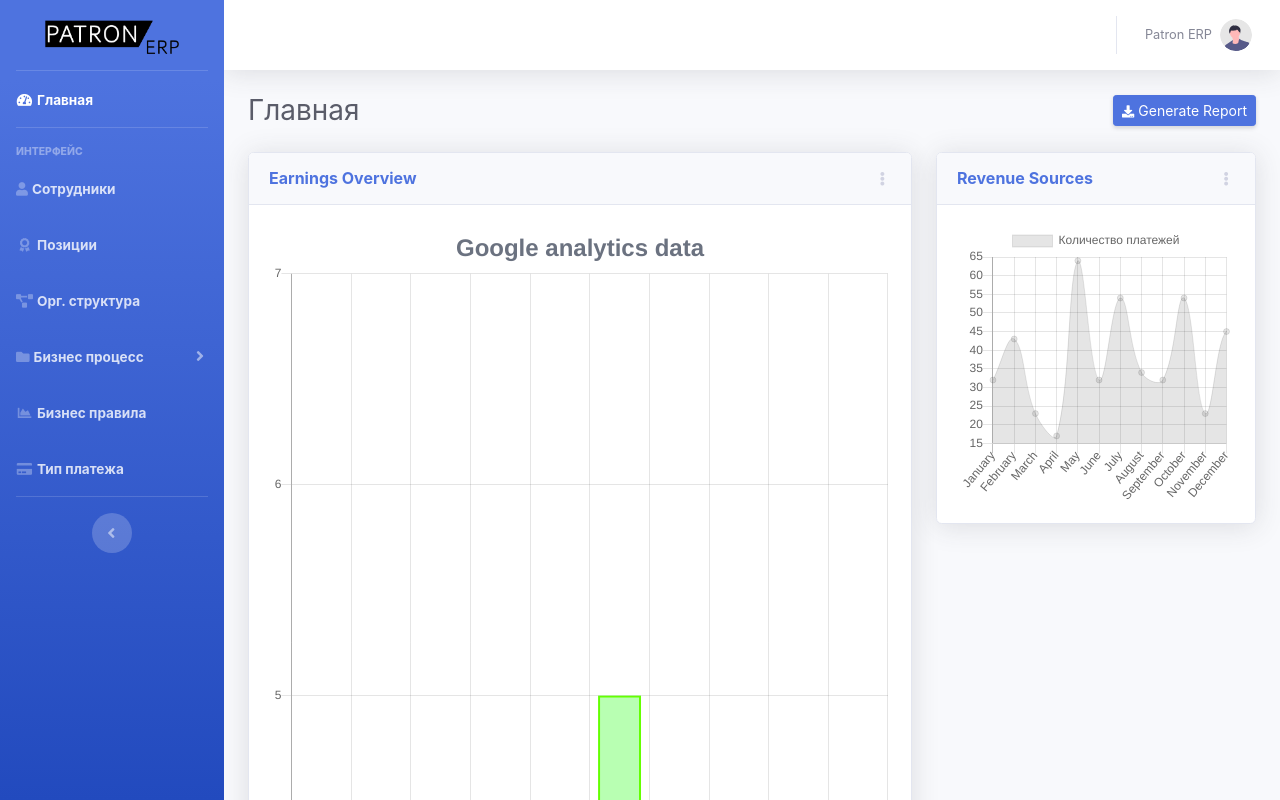
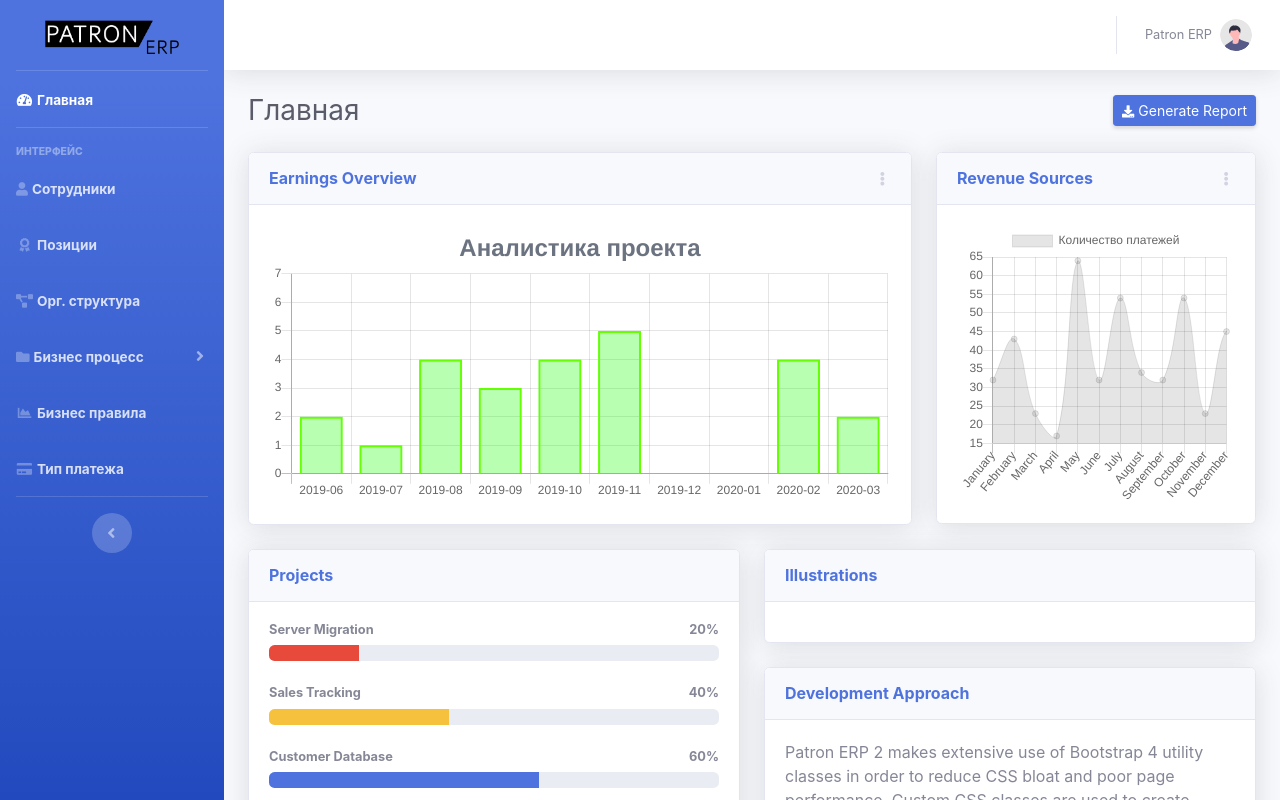
Before and after one commit to shaxzodbek-uzb/patron-hack-front, a Nuxt app: page / in a window 1280 px wide. Shown: the top 800 px of the page. Built offline with nearby package versions, Linux system fonts and the light colour scheme.

Commit message:
chart fixes

```diff
--- a/components/LineChart.vue
+++ b/components/LineChart.vue
@@ -30,7 +30,7 @@
       </div>
       <!-- Card Body -->
       <div class="card-body">
-        <ChartBar :data="barChartData" :options="barChartOptions" :height="1000" />
+        <ChartBar :data="barChartData" :options="barChartOptions" :height="180" />
       </div>
     </div>
   </div>
@@ -69,7 +69,7 @@ export default {
         },
         title: {
           display: true,
-          text: 'Google analytics data',
+          text: 'Аналистика проекта',
           fontSize: 24,
           fontColor: '#6b7280',
         },
--- a/pages/index.vue
+++ b/pages/index.vue
@@ -12,7 +12,7 @@
 
     <div class="row">
       <!-- Area Chart -->
-      <LineChart />
+      <LineChart :height="180" />
 
       <!-- Pie Chart -->
       <div class="col-xl-4 col-lg-5">
```
